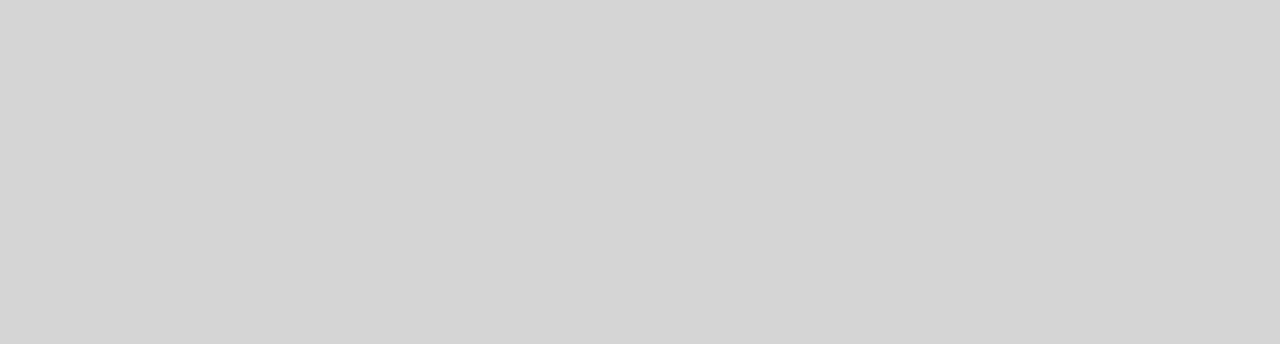
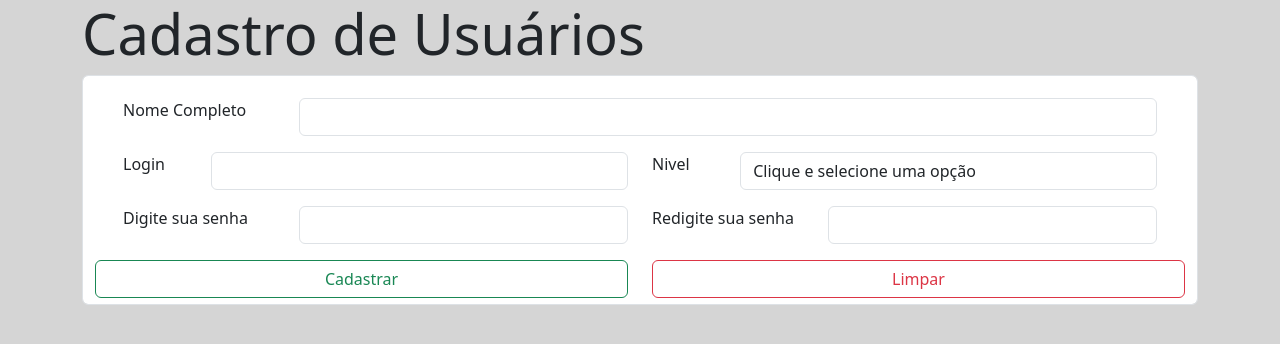
Before and after one commit to hidalgojunior/progweb2_a, a PHP site: page /pagina2.php in a window 1280 px wide. Before the commit the part shown is empty. Shown: the top 344 px of the page. Run offline with PHP 8.4, Linux system fonts and the light colour scheme.

Commit message:
Aula de 07/05/2024

```diff
--- a/pagina2.php
+++ b/pagina2.php
@@ -1,16 +1,84 @@
+<!-- GitHub ==> https://github.com/hidalgojunior/progweb_2a.git -->
+
 <!DOCTYPE html>
 <html lang="pt-br">
+
 <head>
     <meta charset="UTF-8">
     <meta name="viewport" content="width=device-width, initial-scale=1.0">
     <title>Gestão de Recursos - Etec Antonio Devisate</title>
-    <link href="https://cdn.jsdelivr.net/npm/bootstrap@5.3.3/dist/css/bootstrap.min.css" rel="stylesheet" integrity="sha384-QWTKZyjpPEjISv5WaRU9OFeRpok6YctnYmDr5pNlyT2bRjXh0JMhjY6hW+ALEwIH" crossorigin="anonymous">
+    <link href="https://cdn.jsdelivr.net/npm/bootstrap@5.3.3/dist/css/bootstrap.min.css" rel="stylesheet"
+        integrity="sha384-QWTKZyjpPEjISv5WaRU9OFeRpok6YctnYmDr5pNlyT2bRjXh0JMhjY6hW+ALEwIH" crossorigin="anonymous">
     <link rel="stylesheet" href="css/style.css">
 </head>
+
 <body>
     <div class="container">
+        <div class="row">
+            <div class="col-12">
+                <h1 class="display-4">Cadastro de Usuários</h1>
+            </div>
+        </div>
+        <div class="divider"></div>
+        <form action="" method="POST" class="form-control">
+            <div class="row m-3">
+                <div class="col-2">
+                    <label for="nome">Nome Completo</label>
+                </div>
+                <div class="col-10">
+                    <input type="text" name="nome" id="nome" class="form-control">
+                </div>
+            </div>
+            <div class="row m-3">
+                <div class="col-1">
+                    <label for="login">Login</label>
+                </div>
+                <div class="col-5">
+                    <input type="text" name="login" id="login" class="form-control">
+                </div>
+                <div class="col-1">
+                    <label for="nivel">Nivel</label>
+                </div>
+                <div class="col-5">
+                    <select name="nivel" id="nivel" class="form-control">
+                        <option selected disabled>Clique e selecione uma opção</option>
+                        <option value="1">Acesso Total</option>
+                        <option value="2">Cadastro / Alteração</option>
+                        <option value="3">Consulta</option>
+                    </select>
+                </div>
+            </div>
+            <div class="row m-3">
+                <div class="col-2">
+                    <label for="senha1">Digite sua senha</label>
+                </div>
+                <div class="col-4">
+                    <input type="password" name="senha1" id="senha1" class="form-control">
+                </div>
+                <div class="col-2">
+                    <label for="nivel">Redigite sua senha</label>
+                </div>
+                <div class="col-4">
+                    <input type="password" name="senha2" id="senha2" class="form-control">
+                </div>
+            </div>
+            <div class="row">
+                <div class="col-6">
+                    <button class="btn btn-large btn-outline-success form-control">Cadastrar</button>
+                </div>
+                <div class="col-6">
+                    <button class="btn btn-large btn-outline-danger form-control">Limpar</button>
+
+                </div>
+            </div>
+        </form>
     </div>
-<script src="https://cdn.jsdelivr.net/npm/@popperjs/core@2.11.8/dist/umd/popper.min.js" integrity="sha384-I7E8VVD/ismYTF4hNIPjVp/Zjvgyol6VFvRkX/vR+Vc4jQkC+hVqc2pM8ODewa9r" crossorigin="anonymous"></script>
-<script src="https://cdn.jsdelivr.net/npm/bootstrap@5.3.3/dist/js/bootstrap.min.js" integrity="sha384-0pUGZvbkm6XF6gxjEnlmuGrJXVbNuzT9qBBavbLwCsOGabYfZo0T0to5eqruptLy" crossorigin="anonymous"></script>
+    <script src="https://cdn.jsdelivr.net/npm/@popperjs/core@2.11.8/dist/umd/popper.min.js"
+        integrity="sha384-I7E8VVD/ismYTF4hNIPjVp/Zjvgyol6VFvRkX/vR+Vc4jQkC+hVqc2pM8ODewa9r" crossorigin="anonymous">
+    </script>
+    <script src="https://cdn.jsdelivr.net/npm/bootstrap@5.3.3/dist/js/bootstrap.min.js"
+        integrity="sha384-0pUGZvbkm6XF6gxjEnlmuGrJXVbNuzT9qBBavbLwCsOGabYfZo0T0to5eqruptLy" crossorigin="anonymous">
+    </script>
 </body>
+
 </html>
```
Also changed, not shown: db.sql (+7 -0 lines).
